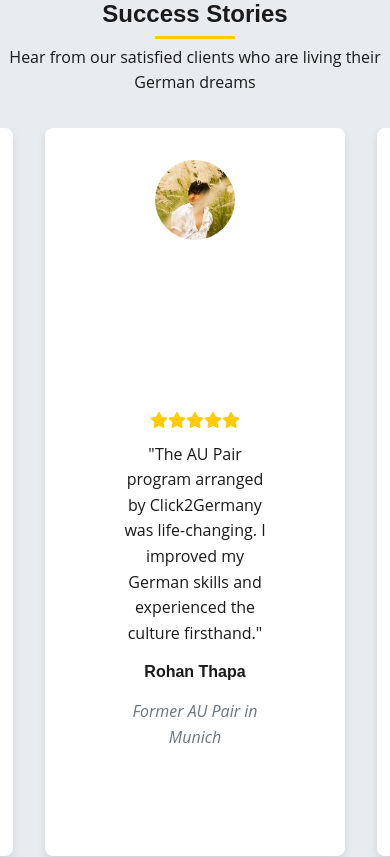
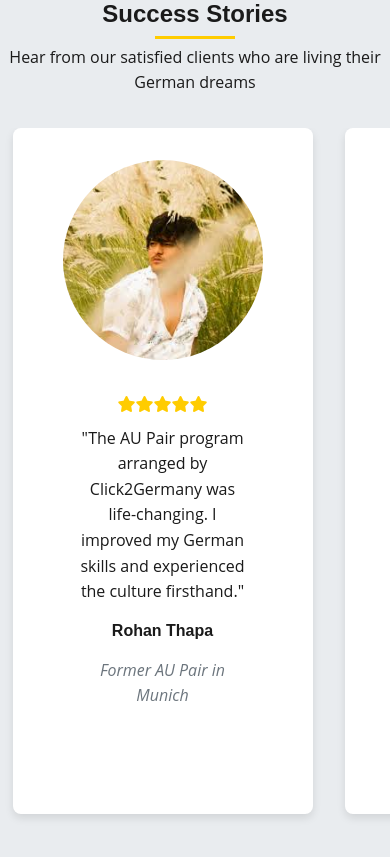
Before and after one commit to tiraskrit/click2germany, a React (Create React App) app: page / in a window 390 px wide. Shown: the part 3740-4597 px from the top of the page. Built offline with nearby package versions, Linux system fonts and the light colour scheme.

Commit message:
Modified App.css

```diff
--- a/src/styles/App.css
+++ b/src/styles/App.css
@@ -160,19 +160,12 @@
     background-color: var(--secondary-color);
   }
 
-  .section-header.left-aligned {
-    text-align: left;
-  }
-
-  .section-header.left-aligned h2::after {
-    left: 0;
-    transform: none;
-  }
-
+  .section-header.left-aligned,
   .section-header.center-aligned {
     text-align: left;
   }
 
+  .section-header.left-aligned h2::after,
   .section-header.center-aligned h2::after {
     left: 0;
     transform: none;
@@ -300,15 +293,6 @@
     align-items: center;
   }
 
-  .faq-question h3 {
-    margin: 0;
-    font-size: 1.1rem;
-  }
-
-  .faq-icon {
-    transition: var(--transition);
-  }
-
   .faq-answer {
     padding: 0 var(--spacing-md);
     max-height: 0;
@@ -323,41 +307,6 @@
 
   .faq-item.active .faq-icon {
     transform: rotate(45deg);
-  }
-
-  /* Testimonials */
-  .testimonial {
-    display: flex;
-    background-color: var(--white);
-    border-radius: var(--border-radius);
-    overflow: hidden;
-    box-shadow: var(--shadow-md);
-    margin-bottom: var(--spacing-md);
-  }
-
-  .testimonial-image {
-    flex: 0 0 100px;
-  }
-
-  .testimonial-image img {
-    width: 100%;
-    height: 100%;
-    object-fit: cover;
-  }
-
-  .testimonial-content {
-    flex: 1;
-    padding: var(--spacing-md);
-  }
-
-  .rating {
-    color: var(--secondary-color);
-    margin-bottom: var(--spacing-xs);
-  }
-
-  .client-status {
-    color: var(--gray-color);
-    font-style: italic;
   }
 
   /* Media Queries */
@@ -375,12 +324,23 @@
       gap: 0;
     }
 
+    .testimonial-slider {
+      justify-content: flex-start; /* Left-align on mobile for proper scrolling */
+      scroll-snap-type: x mandatory; /* Enable snap on mobile */
+      max-width: 100%; /* Full width on mobile */
+    }
+
     .testimonial {
       flex-direction: column;
+      flex: 0 0 85%; /* Make cards take most of the width on mobile */
+      max-width: 300px;
+      scroll-snap-align: center; /* Align to center when snapping */
     }
 
-    .testimonial-image {
-      flex: 0 0 200px;
+    .testimonial-slider::after {
+      content: "";
+      flex: 0 0 1px;
+      padding-right: var(--spacing-md);
     }
   }
 
@@ -583,46 +543,59 @@
 .testimonials {
   padding: var(--spacing-xl) 0;
   background-color: var(--light-gray);
-  text-align: center; /* Center the section header */
+  text-align: center;
 }
 
 .testimonial-slider {
   display: flex;
-  justify-content: center; /* Center the testimonial cards */
   gap: var(--spacing-md);
   overflow-x: auto;
-  scroll-snap-type: x mandatory;
+  padding: 0 var(--spacing-md);
+  margin: 0 auto;
+  max-width: 1200px;
+  justify-content: center;
+  scroll-snap-type: none;
+}
+
+.testimonial-slider::-webkit-scrollbar {
+  display: none;
 }
 
 .testimonial {
   flex: 0 0 300px;
-  scroll-snap-align: start;
   background-color: var(--white);
   border-radius: var(--border-radius);
   box-shadow: var(--shadow-md);
   padding: var(--spacing-md);
-  text-align: center; /* Center the content inside the card */
+  text-align: center;
   display: flex;
   flex-direction: column;
-  align-items: center; /* Center the content vertically */
+  align-items: center;
   justify-content: center;
+  margin-bottom: var(--spacing-md);
+}
+
+.testimonial-image {
+  width: 200px;
+  height: 200px;
 }
 
 .testimonial-image img {
-  width: 80px;
-  height: 80px;
+  width: 100%;
+  height: 100%;
+  object-fit: cover;
   border-radius: 50%;
-  margin-bottom: var(--spacing-sm);
 }
 
 .testimonial-content {
-  text-align: center; /* Center the text inside the content */
-  margin-top: var(--spacing-sm);
+  flex: 1;
+  padding: var(--spacing-md);
+  text-align: center;
 }
 
 .testimonial-content p {
   margin: 0 auto var(--spacing-sm);
-  max-width: 90%; /* Limit the width of the text for better readability */
+  max-width: 100%;
 }
 
 .rating {
```
